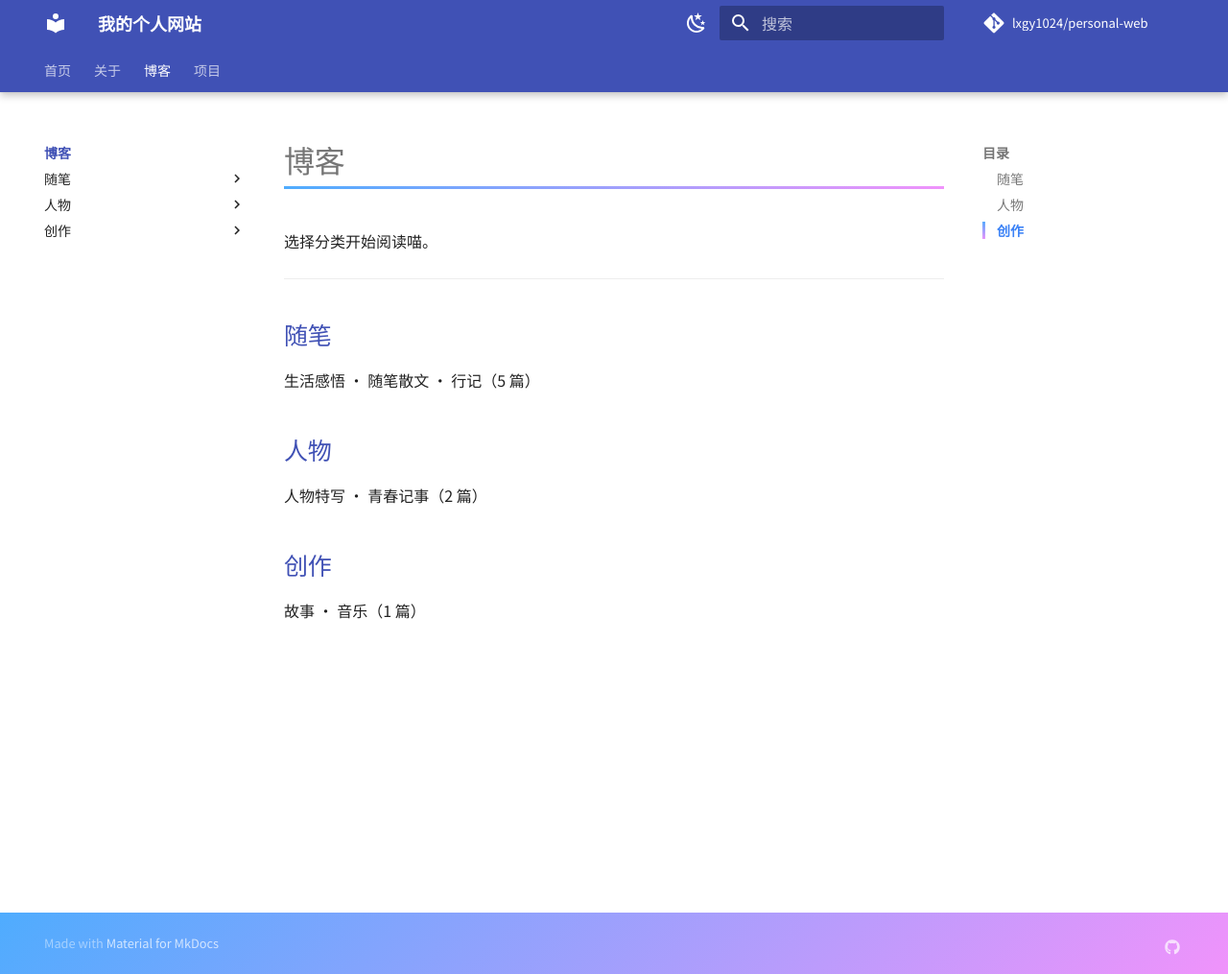
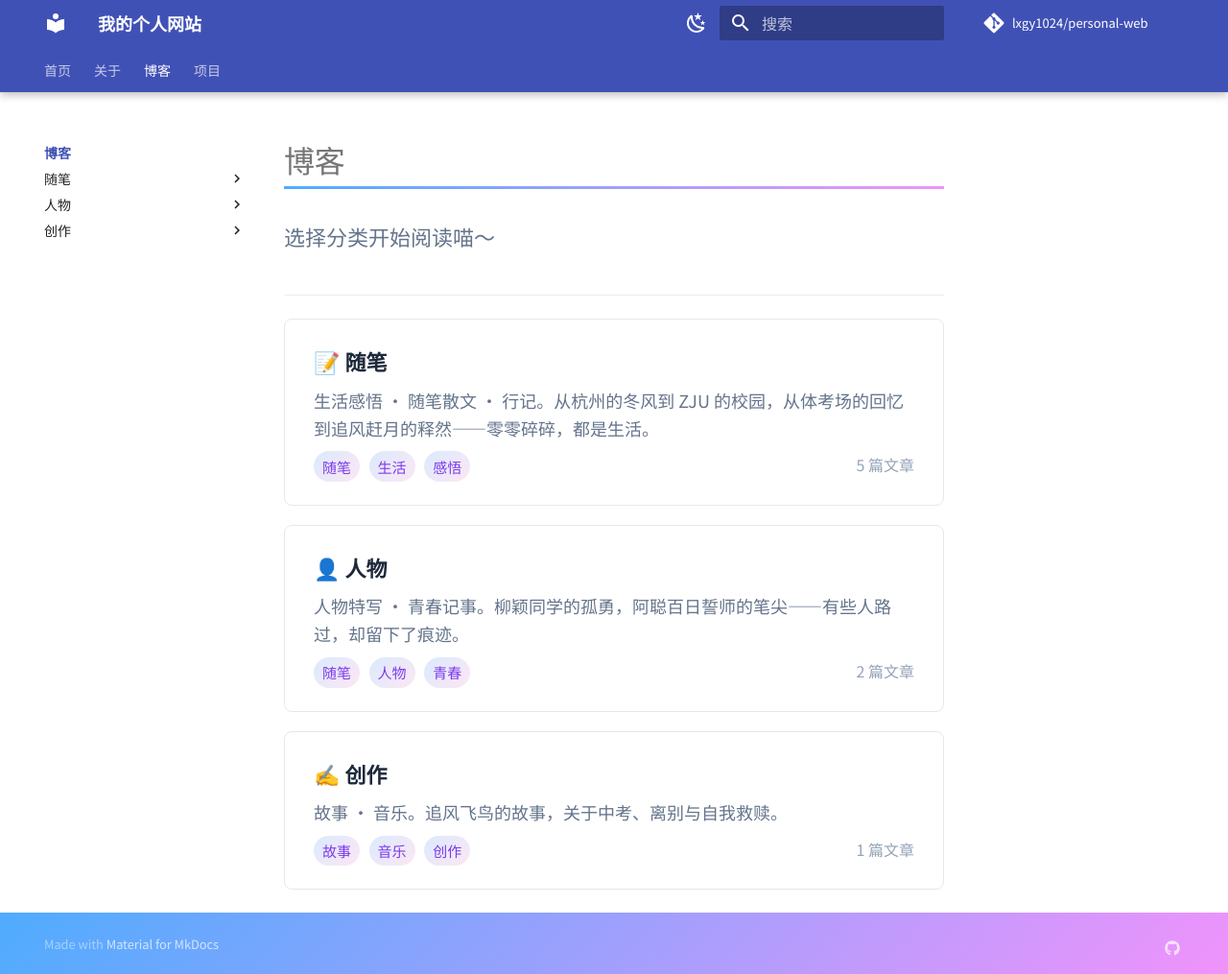
Before and after one commit to lxgy1024/personal-web, an MkDocs documentation site: the page built from docs/blog/index.md, in a window 1280 px wide and 1015 px high. Shown: the whole window at 96% size. Built offline with MkDocs 1.6.1 and Material for MkDocs 9.7.7, drawn with Linux system fonts in a browser that asks for light colours; comment, search, counter and statistics services are not loaded.

Commit message:
feat(blog): beautify blog index page with category cards

```diff
--- a/docs/blog/index.md
+++ b/docs/blog/index.md
@@ -1,14 +1,44 @@
 # 博客
 
-选择分类开始阅读喵。
+<p style="font-size:1.1rem;color:#64748b;margin-top:-0.5rem;margin-bottom:2rem;">选择分类开始阅读喵～</p>
 
 ---
 
-## [随笔](随笔/index.md)
-生活感悟 · 随笔散文 · 行记（5 篇）
+<div>
+<a href="随笔/" class="category-card">
+  <div class="card-title">📝 随笔</div>
+  <div class="card-excerpt">生活感悟 · 随笔散文 · 行记。从杭州的冬风到 ZJU 的校园，从体考场的回忆到追风赶月的释然——零零碎碎，都是生活。</div>
+  <div class="card-meta">
+    <span class="tag">随笔</span>
+    <span class="tag">生活</span>
+    <span class="tag">感悟</span>
+    <span style="color:#94a3b8;float:right;">5 篇文章</span>
+  </div>
+</a>
+</div>
 
-## [人物](人物/index.md)
-人物特写 · 青春记事（2 篇）
+<div>
+<a href="人物/" class="category-card">
+  <div class="card-title">👤 人物</div>
+  <div class="card-excerpt">人物特写 · 青春记事。柳颖同学的孤勇，阿聪百日誓师的笔尖——有些人路过，却留下了痕迹。</div>
+  <div class="card-meta">
+    <span class="tag">随笔</span>
+    <span class="tag">人物</span>
+    <span class="tag">青春</span>
+    <span style="color:#94a3b8;float:right;">2 篇文章</span>
+  </div>
+</a>
+</div>
 
-## [创作](创作/index.md)
-故事 · 音乐（1 篇）
+<div>
+<a href="创作/" class="category-card">
+  <div class="card-title">✍️ 创作</div>
+  <div class="card-excerpt">故事 · 音乐。追风飞鸟的故事，关于中考、离别与自我救赎。</div>
+  <div class="card-meta">
+    <span class="tag">故事</span>
+    <span class="tag">音乐</span>
+    <span class="tag">创作</span>
+    <span style="color:#94a3b8;float:right;">1 篇文章</span>
+  </div>
+</a>
+</div>
```
